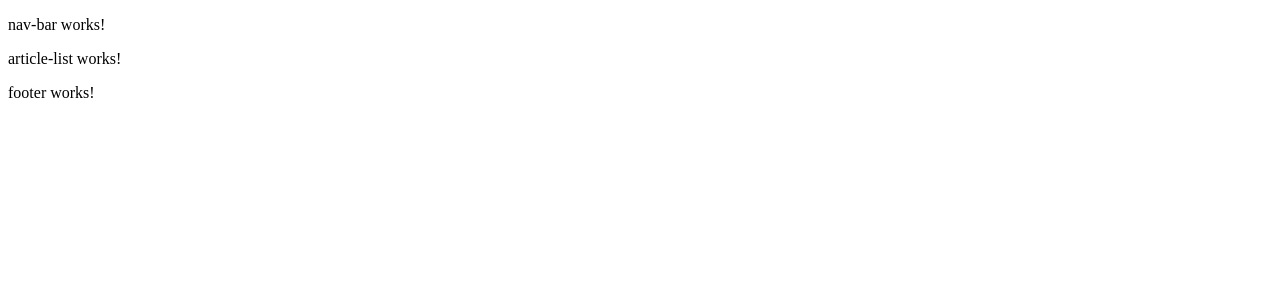
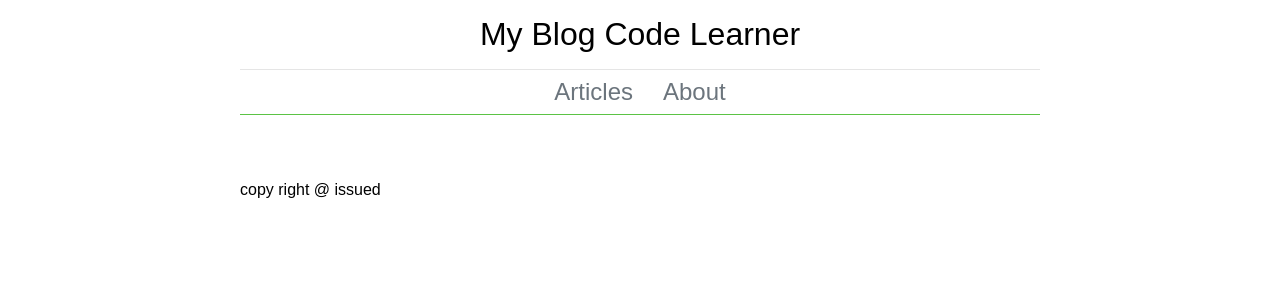
Before and after one commit to kishorebabu143/node-extension, an Angular app: page / in a window 1280 px wide. Shown: the top 300 px of the page. Built offline with nearby package versions, Linux system fonts and the light colour scheme.

Commit message:
files create and written program

```diff
--- a/src/app/app-routing.module.ts
+++ b/src/app/app-routing.module.ts
@@ -1,7 +1,14 @@
 import { NgModule } from '@angular/core';
 import { RouterModule, Routes } from '@angular/router';
+import { AboutComponent } from './about/about.component';
+import { ArticleListComponent } from './article-list/article-list.component';
 
-const routes: Routes = [];
+
+const routes: Routes = [
+  { path : 'articles', component : ArticleListComponent  },
+  { path : 'about', component : AboutComponent},
+  { path : '', component : ArticleListComponent  }
+];
 
 @NgModule({
   imports: [RouterModule.forRoot(routes)],
--- a/src/app/app.component.html
+++ b/src/app/app.component.html
@@ -1,5 +1,5 @@
 <app-nav-bar></app-nav-bar>
-<app-article-list></app-article-list>
+ <router-outlet></router-outlet>
 <app-footer>
 
 </app-footer>
--- a/src/app/article-list/article-list.component.css
+++ b/src/app/article-list/article-list.component.css
@@ -0,0 +1,4 @@
+.img_logo {
+    width: 250px;
+    height: 50px;
+}
--- a/src/app/article-list/article-list.component.html
+++ b/src/app/article-list/article-list.component.html
@@ -1 +1,9 @@
-<p>article-list works!</p>
+<div *ngFor="let article of article">
+    <div class="card">
+        <div class="card-body">
+            <div class="img_logo">
+                <img [src]='article.imageUrl' alt="">
+            </div>
+        </div>
+    </div>
+</div>
--- a/src/app/article-list/article-list.component.ts
+++ b/src/app/article-list/article-list.component.ts
@@ -1,4 +1,6 @@
 import { Component } from '@angular/core';
+import { Article } from '../article';
+import { ARTICLES } from '../mock-article';
 
 @Component({
   selector: 'app-article-list',
@@ -6,5 +8,15 @@ import { Component } from '@angular/core';
   styleUrls: ['./article-list.component.css']
 })
 export class ArticleListComponent {
+  article : Article[] = [];
+  constructor () {
+
+  }
+
+  ngOnInit () {
+    this.article = ARTICLES;
+
+    console.log(this.article)
+  }
 
 }
--- /dev/null
+++ b/src/app/article.ts
@@ -0,0 +1,9 @@
+export class Article {
+    id: number | undefined;
+    title = '';
+    key = '';
+    date: Date = new Date();
+    content = '';
+    description = '';
+    imageUrl = '';
+}
--- a/src/app/footer/footer.component.html
+++ b/src/app/footer/footer.component.html
@@ -1 +1,3 @@
-<p>footer works!</p>
+<p>
+    copy right @ issued
+</p>
--- /dev/null
+++ b/src/app/mock-article.ts
@@ -0,0 +1,13 @@
+import { Article } from "./article";
+
+export const ARTICLES: Article[] = [{
+    id : 1,
+    title : "My first Article",
+    content : '',
+    description: "this is my first article which is developed",
+    key : 'my-first-article',
+    date : new Date(),
+    imageUrl : '',
+},
+
+]
--- a/src/app/nav-bar/nav-bar.component.css
+++ b/src/app/nav-bar/nav-bar.component.css
@@ -0,0 +1,34 @@
+.title {
+    font-size: 2em;
+    text-align: center;
+    border-bottom: 1px solid #e5e5e5;
+    padding: 1rem;
+}
+
+.title a {
+    color: black !important;
+    text-decoration: none !important;
+}
+
+.navbar {
+    font-size: 1.5em;
+    text-align: center;
+    color: #e3e5e3;
+    border-bottom: 1px solid #5bc345;
+    padding: 0.5rem;
+}
+
+.nav-item{
+    padding: 15px;
+    text-decoration: none;
+    color: #6c757d;
+}
+
+.nav-item:visited, .nav-item :focus, .nav-item :active {
+    text-decoration: none;
+    color: #6c757d;
+}
+
+.nav-item:hover {
+    text-decoration: underline;
+}
--- a/src/app/nav-bar/nav-bar.component.html
+++ b/src/app/nav-bar/nav-bar.component.html
@@ -1,9 +1,9 @@
-<p>nav-bar works!</p>
-<div class="container">
-    <div class="nav-bar-light">
-        <div class="box">
-           <div class="flex"></div>
-           <div class="aside"></div>
-        </div>
+   <header>
+    <div class="title">
+        <a routerLink=""> My Blog Code Learner</a>
     </div>
-</div>
+    <nav class="navbar">
+        <a routerLink="/articles" class="nav-item">Articles</a>
+        <a routerLink="/about" class="nav-item">About</a>
+    </nav>
+   </header>
--- a/src/styles.css
+++ b/src/styles.css
@@ -1 +1,6 @@
 /* You can add global styles to this file, and also import other style files */
+body {
+    margin: 0 auto;
+    max-width: 800px;
+    font-family: Arial, Helvetica, sans-serif;
+}
```
Also changed, not shown: src/assets/images/Angular_full_color_logo.jpg (added).
